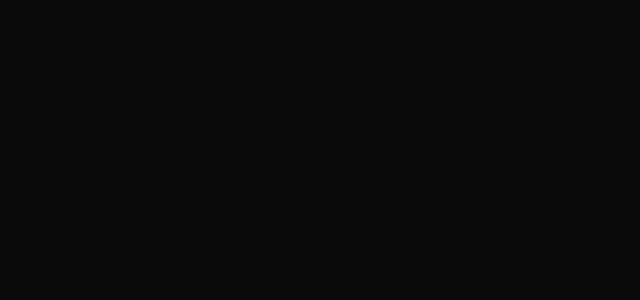
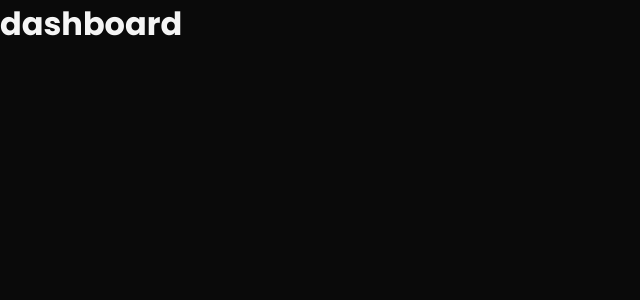
Before and after one commit to SolEarn-1-0/SolEarn-Frontend, a React (Create React App) app: page /dashboard in a window 1280 px wide. Before the commit this address had no page. Shown: the top 300 px of the page, without its empty margins (0-640 px from the left). Built offline with nearby package versions, Linux system fonts and the light colour scheme.

Commit message:
still on it

```diff
--- a/src/App.js
+++ b/src/App.js
@@ -3,6 +3,7 @@
 import Home from "./pages/Home";
 import Aboutus from "./pages/AboutUs";
 import Contactus from "./pages/ContactUs";
+import Dashboard from "./pages/dashboard/dashboard";
 
 function App() {
   return<>
@@ -12,7 +13,7 @@
         <Route path = "/" element = {<Home/>} />
         <Route path = "/about" element = {<Aboutus/>}/>
         <Route path = "/contactus" element = {<Contactus/>} />
-
+        <Route path = "/dashboard" element = {<Dashboard/>} />
       </Routes>
     </Router>
 
--- /dev/null
+++ b/src/pages/dashboard/dashboard.js
@@ -0,0 +1,9 @@
+const Dashboard = () => {
+  return (
+    <div className="dashboard">
+      <h1>dashboard</h1>
+    </div>
+  )
+}
+
+export default Dashboard
```
Also changed, not shown: src/pages/dashboard/dashboard.css (added).
